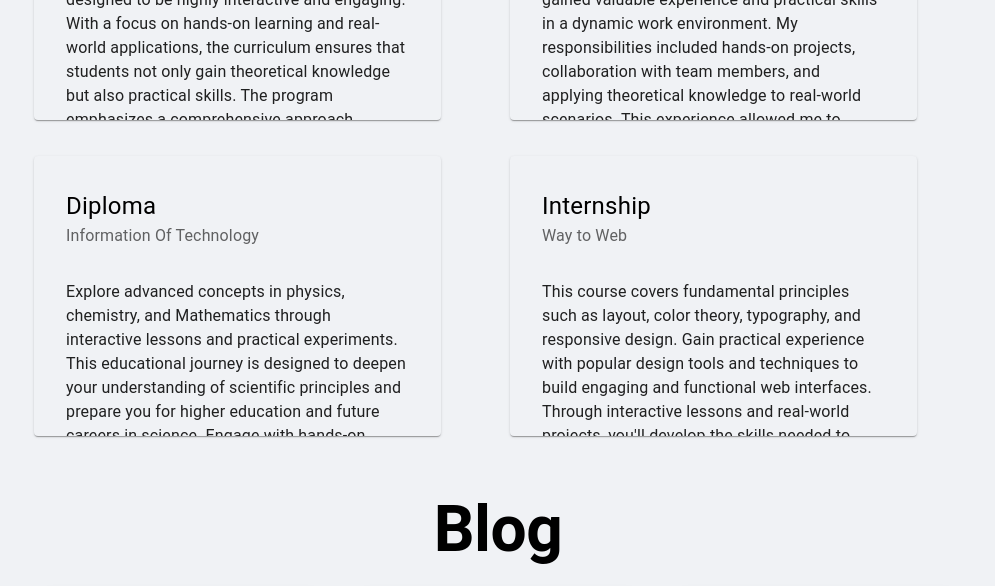
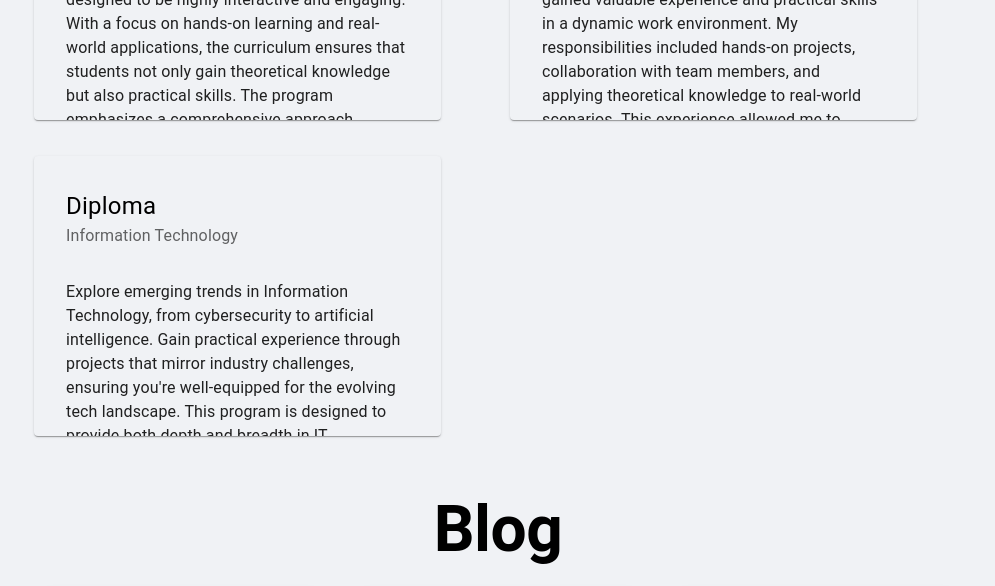
Before and after one commit to sagar7778/Sagar-Portfolio, a React (Create React App) app: page / in a window 1280 px wide. Shown: the part 3360-3946 px from the top of the page, without its empty margins (142-1137 px from the left). Built offline with nearby package versions, Linux system fonts and the light colour scheme; grey boxes are pictures that could not be loaded.

Commit message:
fix issue

```diff
--- a/src/Components/Resume/index.js
+++ b/src/Components/Resume/index.js
@@ -29,16 +29,9 @@ const contentData = {
     {
       title: "",
       subTitle: "Diploma",
-      subTitle1: "Information Of Technology",
+      subTitle1: "Information Technology",
       description:
-        " Explore advanced concepts in physics, chemistry, and Mathematics through interactive lessons and practical experiments. This educational journey is designed to deepen your understanding of scientific principles and prepare you for higher education and future careers in science. Engage with hands-on activities and real-world applications to solidify your knowledge and critical thinking skills.",
-    },
-    {
-      title: "",
-      subTitle: "Internship",
-      subTitle1: "Way to Web",
-      description:
-        "This course covers fundamental principles such as layout, color theory, typography, and responsive design. Gain practical experience with popular design tools and techniques to build engaging and functional web interfaces. Through interactive lessons and real-world projects, you'll develop the skills needed to craft compelling web experiences that captivate users and achieve your design goals.",
+        "Explore emerging trends in Information Technology, from cybersecurity to artificial intelligence. Gain practical experience through projects that mirror industry challenges, ensuring you're well-equipped for the evolving tech landscape. This program is designed to provide both depth and breadth in IT knowledge, empowering you to excel in a rapidly changing digital world.",
     },
   ],
   1: [
```
